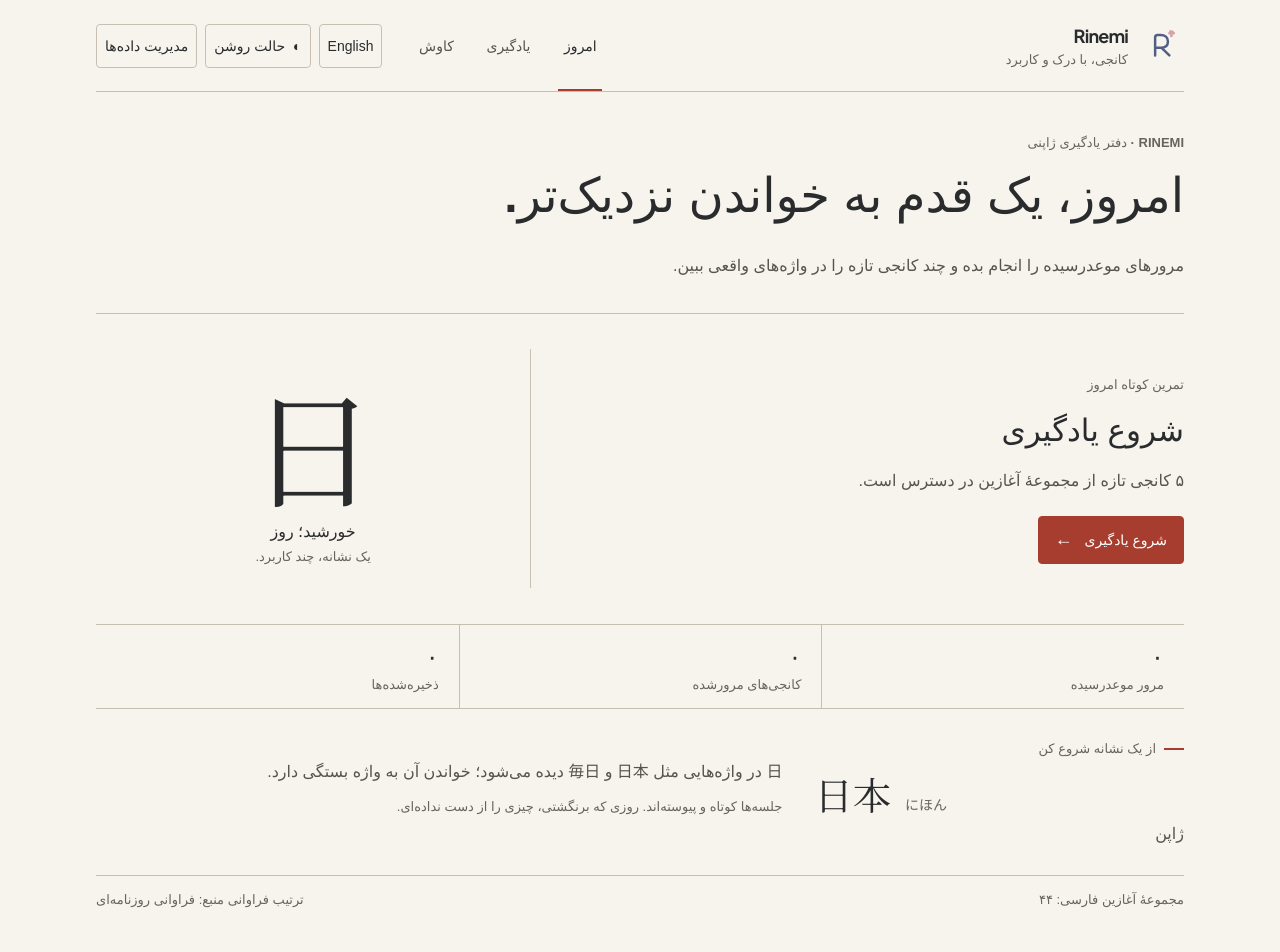
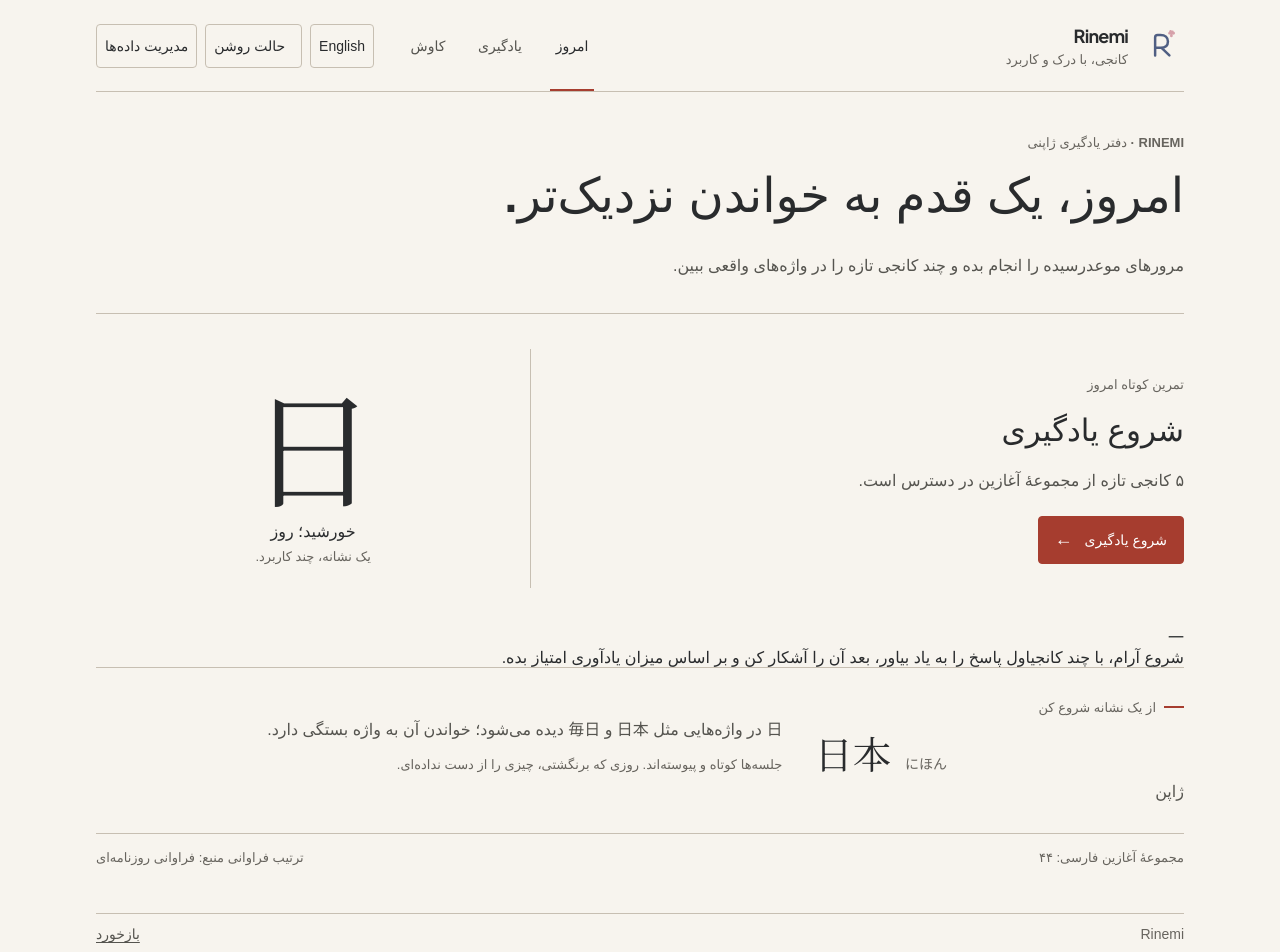
Before and after one commit to ArdKam/Rinemi2, a React (Vite) app: page / in a window 1280 px wide. Shown: the top 952 px of the page. Built offline with nearby package versions, Linux system fonts and the light colour scheme; a small style sheet from the web is missing; what ts-fsrs would draw is missing.

Commit message:
Polish first-session and icon presentation

```diff
--- a/src/App.tsx
+++ b/src/App.tsx
@@ -23,7 +23,7 @@ const COPY = {
     kicker: "RINEMI · دفتر یادگیری ژاپنی", headline: "امروز، یک قدم به خواندن نزدیک‌تر.",
     intro: "مرورهای موعدرسیده را انجام بده و چند کانجی تازه را در واژه‌های واقعی ببین.",
     start: "شروع یادگیری", due: "مرور موعدرسیده", learned: "کانجی‌های مرورشده", saved: "ذخیره‌شده‌ها",
-    shortSession: "تمرین کوتاه امروز", newAvailable: "کانجی تازه از مجموعهٔ آغازین در دسترس است.",
+    shortSession: "تمرین کوتاه امروز", newAvailable: "کانجی تازه از مجموعهٔ آغازین در دسترس است.", firstSessionTitle: "شروع آرام، با چند کانجی", firstSessionText: "اول پاسخ را به یاد بیاور، بعد آن را آشکار کن و بر اساس میزان یادآوری امتیاز بده.",
     sun: "خورشید؛ روز", editorial: "از یک نشانه شروع کن", featuredNote: "日 در واژه‌هایی مثل 日本 و 毎日 دیده می‌شود؛ خواندن آن به واژه بستگی دارد.",
     missedDay: "جلسه‌ها کوتاه و پیوسته‌اند. روزی که برنگشتی، چیزی را از دست نداده‌ای.",
     starter: "مجموعهٔ آغازین فارسی", sourceOrder: "ترتیب فراوانی منبع",
@@ -57,7 +57,7 @@ const COPY = {
     kicker: "RINEMI · JAPANESE STUDY JOURNAL", headline: "One step closer to reading Japanese.",
     intro: "Clear due reviews, then meet new kanji through useful vocabulary.",
     start: "Start studying", due: "Reviews due", learned: "Kanji reviewed", saved: "Saved",
-    shortSession: "Today's short session", newAvailable: "new characters are available from the starter set.",
+    shortSession: "Today's short session", newAvailable: "new characters are available from the starter set.", firstSessionTitle: "Your first session starts here", firstSessionText: "Recall first, reveal the answer, then rate how easily you remembered it.",
     sun: "sun; day", editorial: "Start with one character", featuredNote: "日 appears in words such as 日本 and 毎日. Its reading depends on the word.",
     missedDay: "Study in short, steady sessions. Missing a day does not mean you have failed.",
     starter: "Persian starter set", sourceOrder: "Source frequency order",
@@ -142,6 +142,7 @@ export default function App() {
   const currentItem = currentCharacter ? BY_CHARACTER.get(currentCharacter) ?? null : null;
   const dueCount = countDueReviews(store, now);
   const learnedCount = Object.keys(store.reviews).length;
+  const isFirstSession = learnedCount === 0 && store.bookmarks.length === 0 && dueCount === 0;
 
   useEffect(() => {
     document.documentElement.lang = language;
@@ -498,7 +499,7 @@ export default function App() {
       <div className="header-tools">
         <button className="utility-button language-switch" type="button" onClick={() => setStore(previous => ({ ...previous, language: isFa ? "en" : "fa" }))} aria-label={isFa ? "Switch to English" : "تغییر به فارسی"}>{t.langSwitch}</button>
         <button className="utility-button theme-switch" type="button" onClick={() => setStore(previous => ({ ...previous, theme: previous.theme === "light" ? "dark" : previous.theme === "dark" ? "system" : "light" }))} aria-label={store.theme === "light" ? t.dark : store.theme === "dark" ? t.systemAppearance : t.light} title={store.theme === "system" ? t.systemAppearance : undefined}>
-          <span aria-hidden="true">{resolveEffectiveTheme(store.theme) === "dark" ? "☼" : "◐"}</span><span className="utility-label">{store.theme === "light" ? t.dark : store.theme === "dark" ? t.systemAppearance : t.light}</span>
+          <span className="theme-icon" aria-hidden="true">{resolveEffectiveTheme(store.theme) === "dark" ? <svg viewBox="0 0 24 24" fill="none" stroke="currentColor" strokeWidth="1.7" strokeLinecap="round" strokeLinejoin="round"><path d="M20.2 15.2A8.5 8.5 0 0 1 8.8 3.8 8.7 8.7 0 1 0 20.2 15.2Z" /></svg> : <svg viewBox="0 0 24 24" fill="none" stroke="currentColor" strokeWidth="1.7" strokeLinecap="round" strokeLinejoin="round"><circle cx="12" cy="12" r="4" /><path d="M12 2v2.1M12 19.9V22M4.93 4.93l1.48 1.48m11.18 11.18 1.48 1.48M2 12h2.1m15.8 0H22M4.93 19.07l1.48-1.48M17.59 6.41l1.48-1.48" /></svg>}</span><span className="utility-label">{store.theme === "light" ? t.dark : store.theme === "dark" ? t.systemAppearance : t.light}</span>
         </button>
         <button className="utility-button data-tools-toggle" type="button" aria-expanded={dataToolsOpen} aria-controls="data-management-panel" onClick={() => setDataToolsOpen(open => !open)}>{t.dataControls}</button>
       </div>
@@ -547,11 +548,11 @@ export default function App() {
             </div>
             <div className="hero-kanji"><span className="hero-kanji-glyph" lang="ja">日</span><span className="hero-kanji-label">{t.sun}</span><span className="hero-kanji-note">{isFa ? "یک نشانه، چند کاربرد." : "One character, several uses."}</span></div>
           </div>
-          <div className="overview-metrics">
+          {isFirstSession ? <div className="first-session-note"><span className="first-session-mark" aria-hidden="true">一</span><div><strong>{t.firstSessionTitle}</strong><span>{t.firstSessionText}</span></div></div> : <div className="overview-metrics">
             <div><strong>{fmt(dueCount, language)}</strong><span>{t.due}</span></div>
             <div><strong>{fmt(learnedCount, language)}</strong><span>{t.learned}</span></div>
             <div><strong>{fmt(store.bookmarks.length, language)}</strong><span>{t.saved}</span></div>
-          </div>
+          </div>}
         </section>
         <section className="today-editorial" aria-label={isFa ? "یادگیری در کاربرد" : "Kanji in use"}>
           <div className="editorial-example"><div className="editorial-label"><span className="red-rule" />{t.editorial}</div><div className="editorial-word" lang="ja" dir="ltr">日本 <span>にほん</span></div><p>{isFa ? "ژاپن" : "Japan"}</p></div>
@@ -561,11 +562,11 @@ export default function App() {
       </section>}
 
       {page === "learn" && <section className="learn-page" aria-labelledby="learn-title">
-        <div className="learn-topline"><button className="text-link" type="button" onClick={() => setPage("today")}>← {t.back}</button><h1 className="eyebrow" id="learn-title">{t.recall}</h1></div>
+        <div className="learn-topline"><button className="text-link" type="button" onClick={() => setPage("today")}>{isFa ? "←" : "→"} {t.back}</button><h1 className="eyebrow" id="learn-title">{t.recall}</h1></div>
         {currentItem ? <>
           <div className="session-progress-line"><span className="session-counter" dir="ltr">{fmt(Math.min(sessionIndex + 1, queue.length), language)} / {fmt(queue.length, language)}</span><span>{t.progress}</span><div className="progress-track" role="progressbar" aria-label={t.progress} aria-valuemin={0} aria-valuemax={queue.length} aria-valuenow={Math.min(sessionIndex, queue.length)}><span style={{ width: (queue.length ? (sessionIndex / queue.length) * 100 : 0) + "%" }} /></div></div>
           <article className={"learning-sheet " + (revealed ? "is-revealed" : "")}>
-            <div className="learning-sheet-top"><span>{STARTER_CHARACTERS.some(character => character === currentItem.character) ? t.starter : t.explore}</span><button className={"bookmark-button " + (savedSet.has(currentItem.character) ? "is-saved" : "")} type="button" onClick={() => toggleBookmark(currentItem.character)} aria-pressed={savedSet.has(currentItem.character)} aria-label={savedSet.has(currentItem.character) ? t.removeSaved : t.bookmark}><span aria-hidden="true">{savedSet.has(currentItem.character) ? "♥" : "♡"}</span><span>{savedSet.has(currentItem.character) ? t.savedLabel : t.bookmark}</span></button></div>
+            <div className="learning-sheet-top"><span>{STARTER_CHARACTERS.some(character => character === currentItem.character) ? t.starter : t.explore}</span><button className={"bookmark-button " + (savedSet.has(currentItem.character) ? "is-saved" : "")} type="button" onClick={() => toggleBookmark(currentItem.character)} aria-pressed={savedSet.has(currentItem.character)} aria-label={savedSet.has(currentItem.character) ? t.removeSaved : t.bookmark}><svg className="bookmark-icon" viewBox="0 0 24 24" aria-hidden="true" fill={savedSet.has(currentItem.character) ? "currentColor" : "none"} stroke="currentColor" strokeWidth="1.8" strokeLinecap="round" strokeLinejoin="round"><path d="M6 3.75h12v16.5L12 16.5l-6 3.75z" /></svg><span>{savedSet.has(currentItem.character) ? t.savedLabel : t.bookmark}</span></button></div>
             <div className="prompt-area"><div className="prompt-kanji" lang="ja">{currentItem.character}</div><p className="prompt-question">{t.question}</p>{!revealed && <p className="prompt-hint">{t.hint}</p>}</div>
             {revealed ? <div className="answer-area" aria-live="polite">
               <div className="answer-heading"><span className="section-kicker">{glossFor(currentItem.character, language) ? t.meaning : t.sourceMeaning}</span><h2>{glossFor(currentItem.character, language) ?? currentItem.meaning[0] ?? "—"}</h2><p className="content-caveat">{glossFor(currentItem.character, language) ? t.glossNotice : t.sourceDisclaimer}</p></div>
@@ -580,7 +581,7 @@ export default function App() {
       {page === "explore" && <section className="explore-page" aria-labelledby="explore-title">
         <div className="explore-heading"><p className="eyebrow">{t.explore}</p><h1 id="explore-title">{t.searchTitle}</h1><p className="lede">{t.searchHelp}</p></div>
         <div className="explore-tools">
-          <label className="search-field"><span className="visually-hidden">{t.searchTitle}</span><span className="search-icon" aria-hidden="true">⌕</span><input value={query} onChange={event => setQuery(event.target.value)} placeholder={t.searchPlaceholder} autoComplete="off" />{query && <button type="button" className="clear-search" aria-label={t.clear} onClick={() => setQuery("")}>×</button>}</label>
+          <label className="search-field"><span className="visually-hidden">{t.searchTitle}</span><span className="search-icon" aria-hidden="true"><svg viewBox="0 0 24 24" fill="none" stroke="currentColor" strokeWidth="1.8" strokeLinecap="round" strokeLinejoin="round"><circle cx="10.8" cy="10.8" r="6.6" /><path d="m16 16 4.2 4.2" /></svg></span><input value={query} onChange={event => setQuery(event.target.value)} placeholder={t.searchPlaceholder} autoComplete="off" />{query && <button type="button" className="clear-search" aria-label={t.clear} onClick={() => setQuery("")}>×</button>}</label>
           <div className="filter-row">
             <label><span className="visually-hidden">{t.allLevels}</span><select value={level} onChange={event => setLevel(event.target.value)}><option value="all">{t.allLevels}</option>{(["N5", "N4", "N3", "N2", "N1"]).map(item => <option key={item} value={item}>{item}</option>)}</select></label>
             <label><span className="visually-hidden">{t.allTopics}</span><select value={topicId} onChange={event => setTopicId(event.target.value)}><option value="all">{t.allTopics}</option>{TOPICS.map(topic => <option key={topic.id} value={topic.id}>{localizedTopic(topic, language)}</option>)}</select></label>
@@ -688,6 +689,6 @@ export default function App() {
         <div className="data-note"><strong>{isFa ? "دادهٔ مرجع" : "Source data"}:</strong> {t.contentNote}</div>
       </section>}
     </main>
-    <footer className="app-footer"><span>Rinemi</span><span>{t.feedbackCopy}</span><a href="https://github.com/ArdKam/Rinemi2/issues" target="_blank" rel="noreferrer">{t.feedback}</a></footer>
+    <footer className="app-footer"><span>Rinemi</span><a href="https://github.com/ArdKam/Rinemi2/issues" target="_blank" rel="noreferrer">{t.feedback}</a></footer>
   </div>;
 }
```
